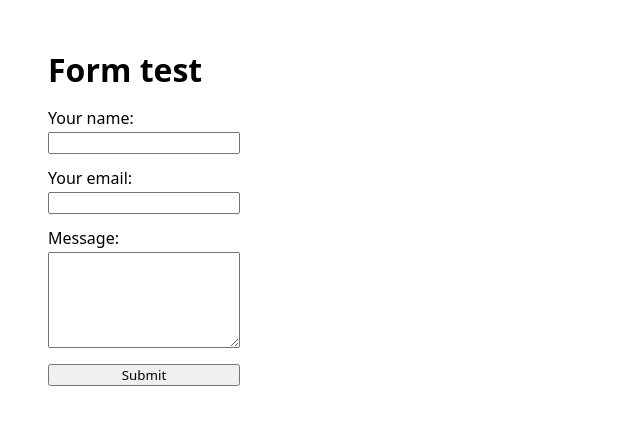
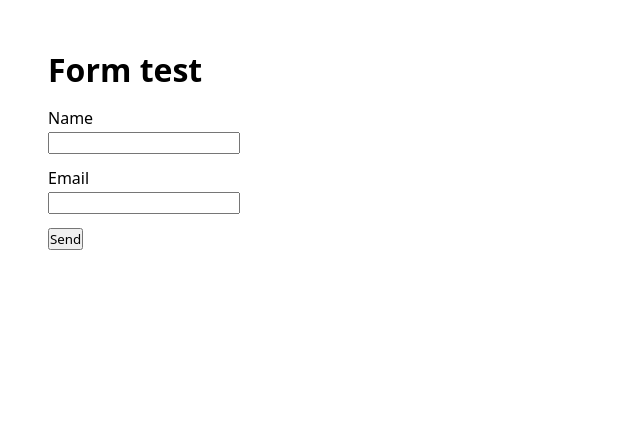
Before and after one commit to hepf0001/form, a plain HTML site: page index.html in a window 1280 px wide. Shown: the whole page, without its empty margins (0-640 px from the left). Drawn offline with Linux system fonts and the light colour scheme.

Commit message:
euygdfhk

```diff
--- a/index.html
+++ b/index.html
@@ -39,11 +39,23 @@
   </head>
   <body>
     <h1>Form test</h1>
-    <form name="contact" netlify>
+    <!-- <form name="contact" netlify>
       <label for="name">Your name: <input type="text" id="name" name="name" /></label>
       <label for="email">Your email: <input type="email" id="email" name="email" /></label>
       <label for="message">Message:</label><textarea id="message" name="message"></textarea>
       <input type="submit" id="submit" />
     </form>
+-->
+    <form name="contact" netlify>
+      <p>
+        <label>Name <input type="text" name="name" /></label>
+      </p>
+      <p>
+        <label>Email <input type="email" name="email" /></label>
+      </p>
+      <p>
+        <button type="submit">Send</button>
+      </p>
+    </form>
   </body>
 </html>
```
